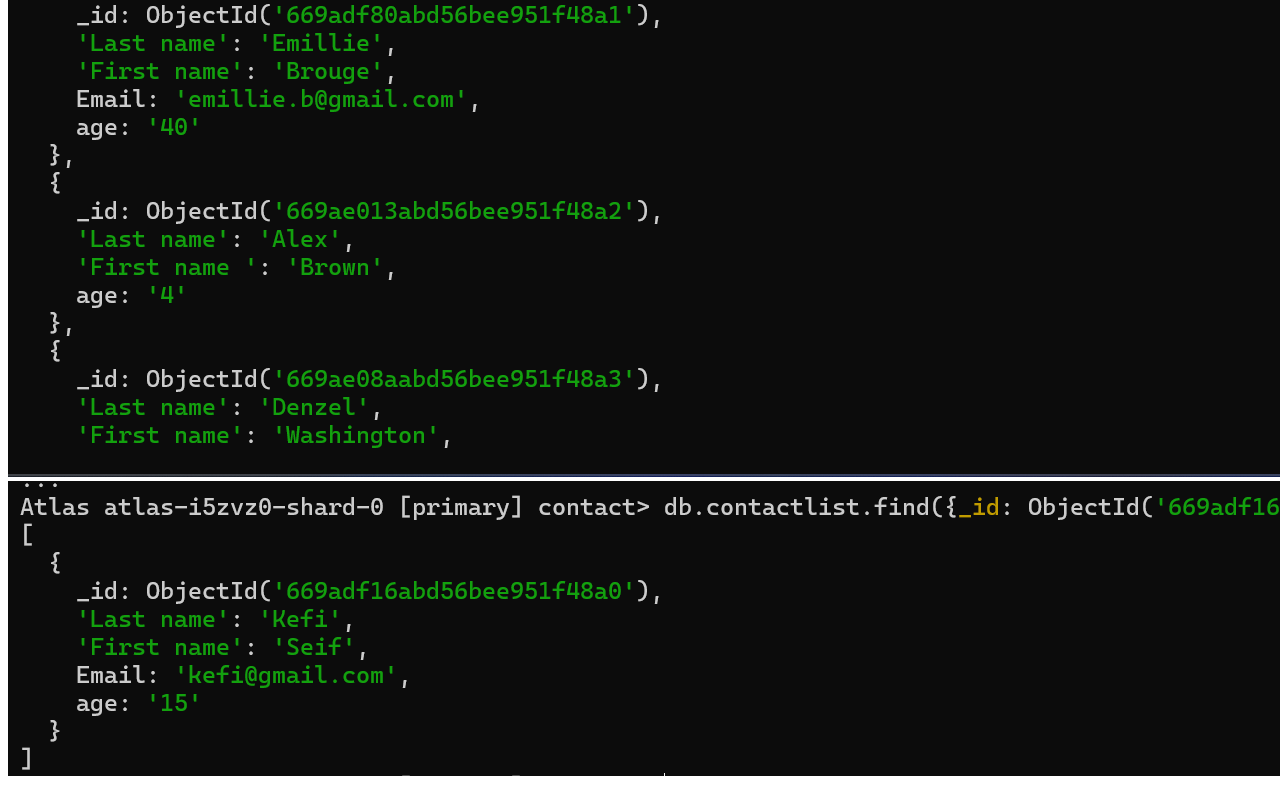
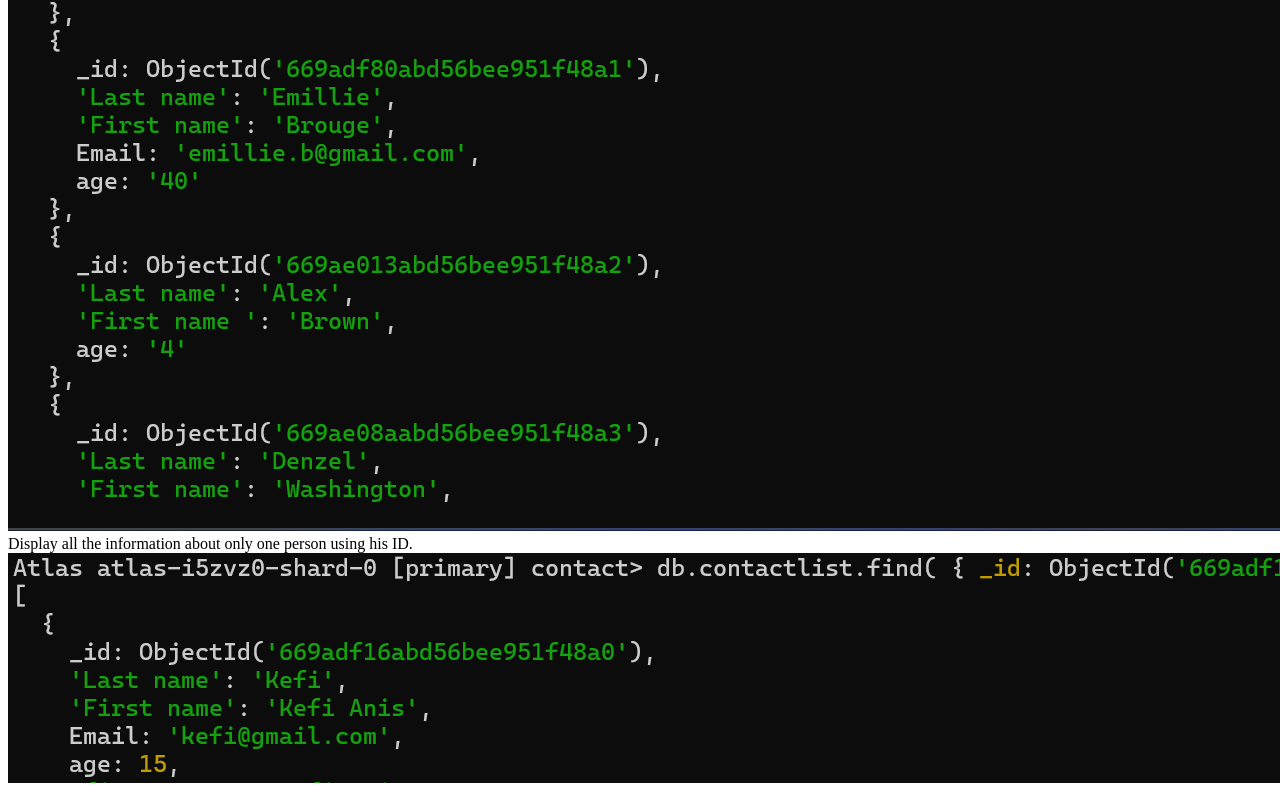
Before and after one commit to wisdommichaels/MongoDb-, a plain HTML site: page index.html in a window 1280 px wide. Shown: the part 542-1337 px from the top of the page. Drawn offline with Linux system fonts and the light colour scheme.

Commit message:
added index.html

```diff
--- a/index.html
+++ b/index.html
@@ -6,7 +6,7 @@
     <title>Document</title>
 </head>
 <body>
-    <!-- Create a database called "contact"
+Create a database called "contact"
 Create a collection called "contactlist"
 Insert these documents  in "contactlist" :
 Last name: Ben, First name: Moris, Email: ben@gmail.com, age:26
@@ -16,9 +16,11 @@ Last name: Alex, First name: brown, age: 4
 Last name: Denzel, First name: Washington, age:3 -->
 <img src="./asset/Screenshot 2024-07-20 062552.png" alt="">
 
-<!-- Display all the information about only one person using his ID. -->
+Display all the information about only one person using his ID.
 
-<img src="./asset/Screenshot 2024-07-20 072633.png" alt="">
+<img src="./asset/Screenshot 2024-07-23 233600.png" alt="">
+
+
 
 
 </body>
```
Also changed, not shown: index.js (+11 -0 lines), asset/Screenshot 2024-07-20 072633.png (deleted), asset/Screenshot 2024-07-23 225922.png (added), asset/Screenshot 2024-07-23 230534.png (added), asset/Screenshot 2024-07-23 233600.png (added), asset/Screenshot 2024-07-23 233927.png (added), asset/Screenshot 2024-07-23 234101.png (added).
